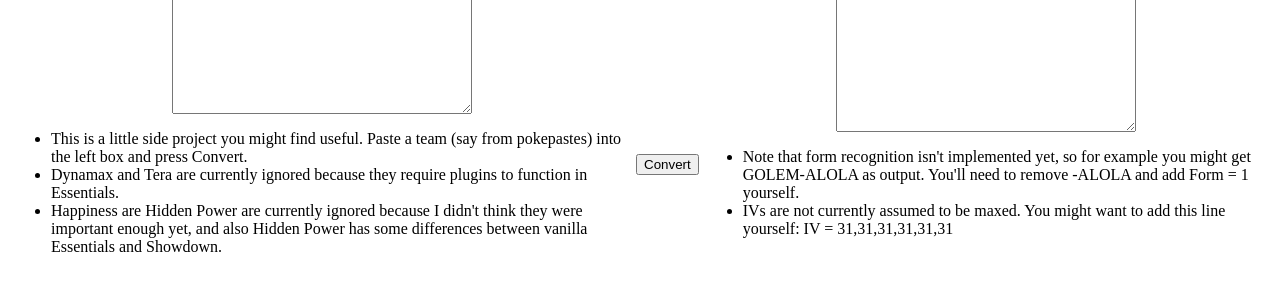
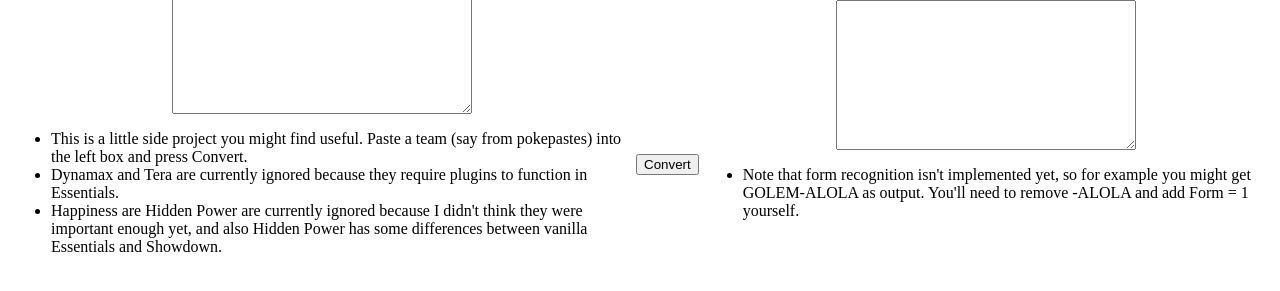
Before and after one commit to http404error/showdown-to-essentials, a plain HTML site: page index.html in a window 1280 px wide. Shown: the part 105-396 px from the top of the page. Drawn offline with Linux system fonts and the light colour scheme.

Commit message:
Update index.html

```diff
--- a/index.html
+++ b/index.html
@@ -20,7 +20,6 @@
           <textarea id="essentials-text" style="width: 300px; height: 150px; margin-left: 0; margin-right: auto;"></textarea>
           <ul style="text-align: left">
             <li>Note that form recognition isn't implemented yet, so for example you might get GOLEM-ALOLA as output. You'll need to remove -ALOLA and add Form = 1 yourself.</li>
-            <li>IVs are not currently assumed to be maxed. You might want to add this line yourself: IV = 31,31,31,31,31,31</li>
           </ul>
         </td>
       </tr>
```
